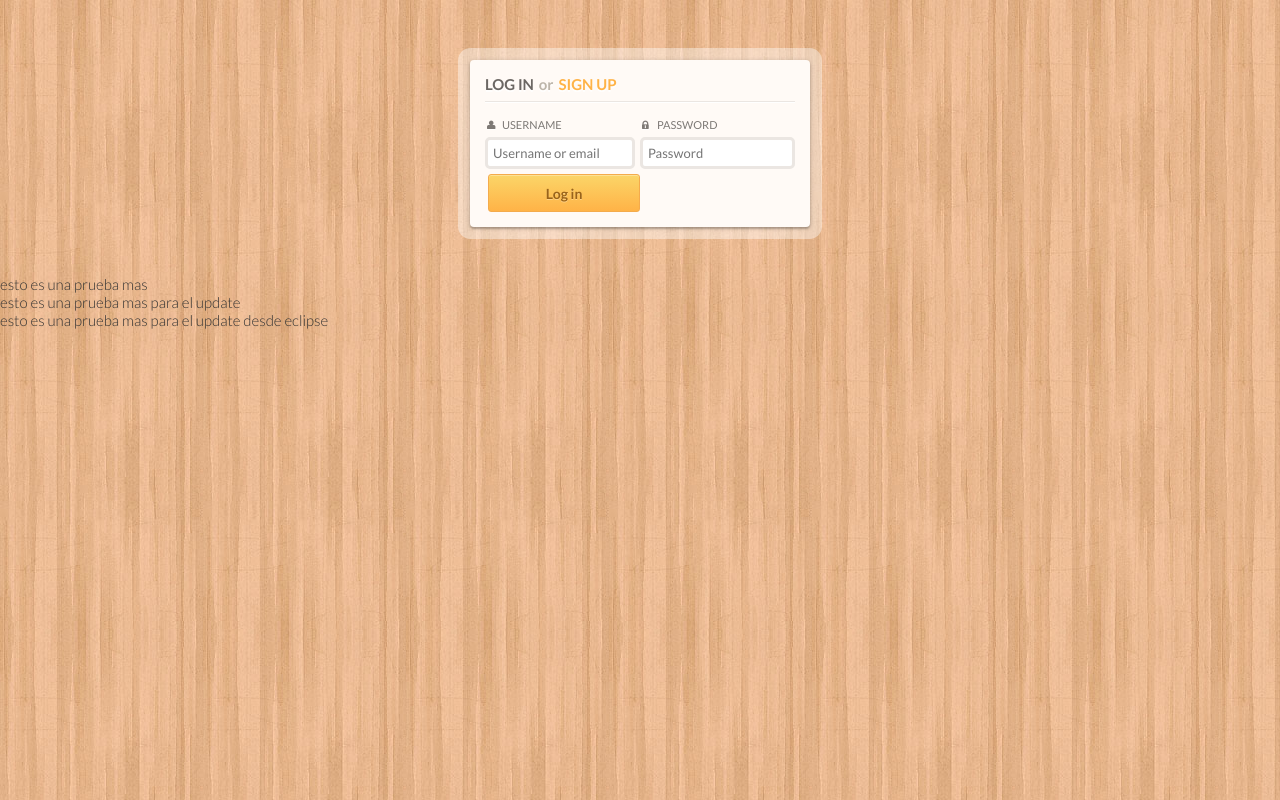
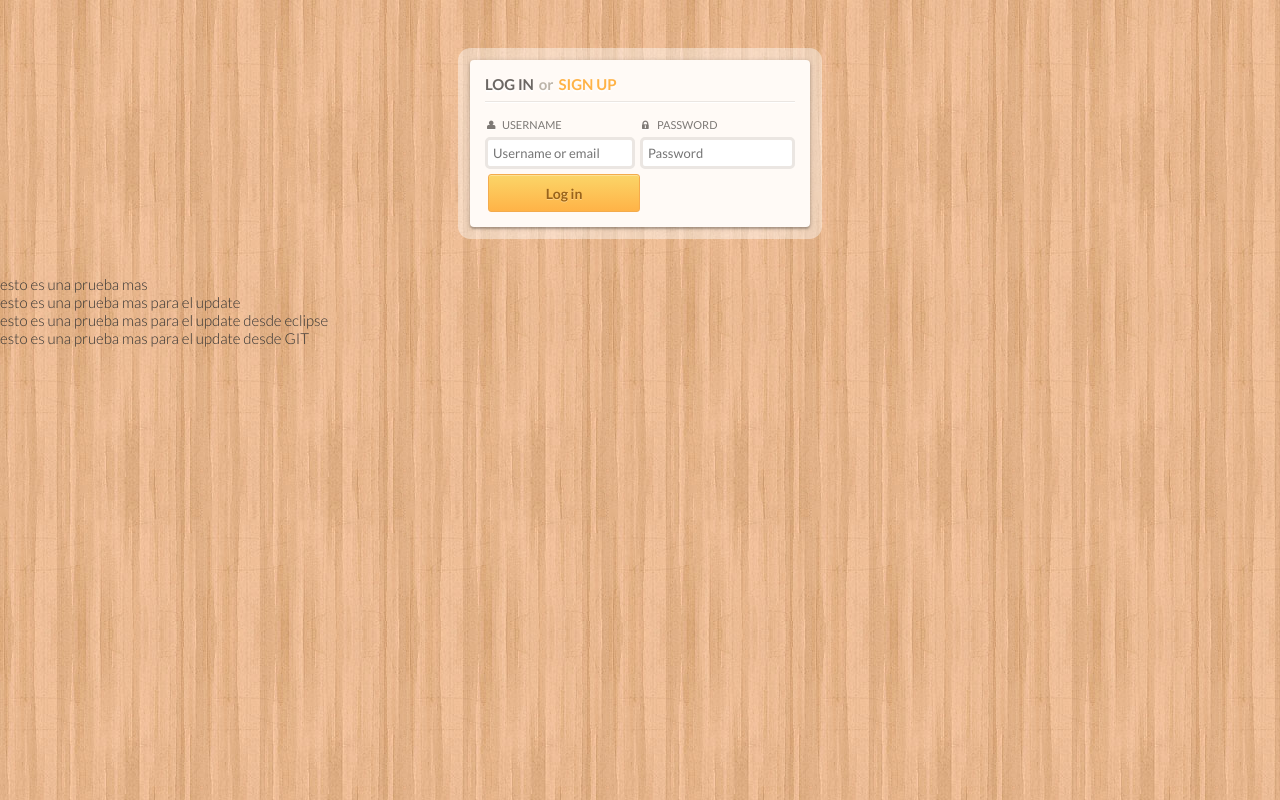
Before and after one commit to hmjavier/dash, a plain HTML site: page clogin/WebContent/index2.html in a window 1280 px wide. Drawn offline with nearby package versions, Linux system fonts and the light colour scheme.

Commit message:
Update index2.html

```diff
--- a/clogin/WebContent/index2.html
+++ b/clogin/WebContent/index2.html
@@ -33,6 +33,7 @@
 			<div> esto es una prueba mas</div>
 			<div> esto es una prueba mas para el update</div>
 			<div> esto es una prueba mas para el update desde eclipse</div>
+			<div> esto es una prueba mas para el update desde GIT</div>
         </div>
 		<!-- jQuery if needed -->
         <script type="text/javascript" src="http://ajax.googleapis.com/ajax/libs/jquery/1.8.2/jquery.min.js"></script>
```
